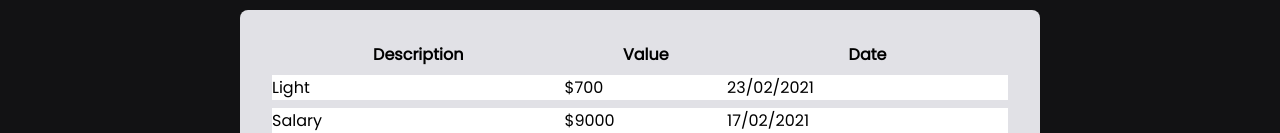
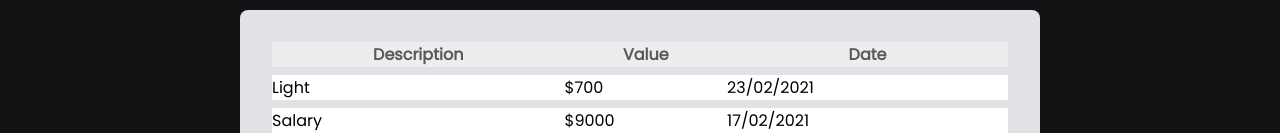
Before and after one commit to Davi-dosSantos/DaviCosta, a plain HTML site: page index.html in a window 1280 px wide. Shown: the part 756-889 px from the top of the page. Drawn offline with Linux system fonts and the light colour scheme.

Commit message:
Update style.css

```diff
--- a/style.css
+++ b/style.css
@@ -86,6 +86,10 @@ header{
      border-spacing: 0 0.5rem;
  }
 
+ table th {
+     background-color: whitesmoke;
+     opacity: 0.6;
+ }
  table td{
      background: white;
  }
```
